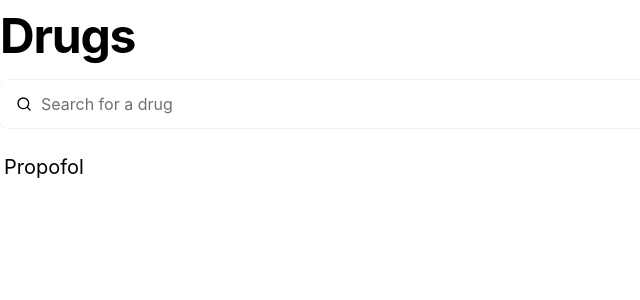
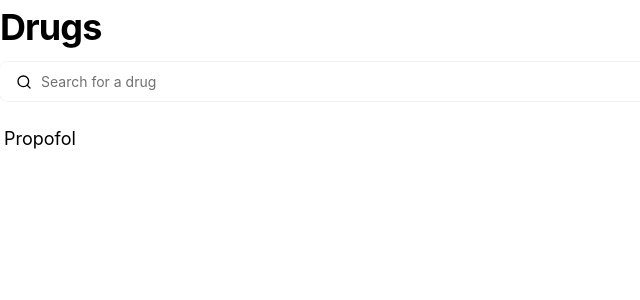
Before and after one commit to ByronGuina/drugly, a Next.js app: page / in a window 1280 px wide. Shown: the top 300 px of the page, without its empty margins (0-640 px from the left). Built offline with nearby package versions, Linux system fonts and the light colour scheme.

Commit message:
Misc typography fixes

```diff
--- a/components/drug-output.tsx
+++ b/components/drug-output.tsx
@@ -9,9 +9,10 @@ type Props = {
 export const DrugOutput = ({ title, value, unit }: Props) => {
     return (
         <div className="py-5 w-40">
-            <h2 className="text-md font-mono">{title}</h2>
-            <p className="tabular font-sans text-xl">
-                <span>{value}</span> <span className="text-md font-mono">{unit}</span>
+            <h2 className="text-sm">{title}</h2>
+            <p className="tabular">
+                <span className="font-bold text-2xl">{value.toFixed(2)}</span>{' '}
+                <span className="text-sm opacity-75">{unit}</span>
             </p>
         </div>
     )
--- a/components/drug-template.tsx
+++ b/components/drug-template.tsx
@@ -24,9 +24,9 @@ export const DrugTemplate = ({ drug }: Props) => {
             <Minus className="self-center" size="3rem" color="#707070" />
             <h1 className="text-4xl font-bold mb-2">{drugName}</h1>
             <div className="flex flex-col items-start space-y-2 mb-6">
-                <label className="text-md font-mono">Weight (kg)</label>
+                <label className="text-sm">Weight (kg)</label>
                 <input
-                    className="px-4 py-2 rounded-lg text-lg bg-byron-background"
+                    className="px-4 py-2 rounded-lg text-md bg-byron-background"
                     min="1"
                     type="number"
                     step={1}
--- a/components/search.tsx
+++ b/components/search.tsx
@@ -8,11 +8,11 @@ type Props = {
 }
 
 export const Search = ({ inputClassNames = '', ...props }: Props) => {
-    const inputStyles = `rounded-lg focus:shadow-outline focus:outline-none py-2 pr-4 pl-10 placeholder-byron-text-light text-byron-text h-12 w-full transition-all duration-100 ease-in-out border border-transparent ${inputClassNames}`
+    const inputStyles = `rounded-lg focus:shadow-outline focus:outline-none py-2 pr-4 pl-10 placeholder-byron-text-light text-byron-text text-sm w-full transition-all duration-100 ease-in-out border border-transparent ${inputClassNames}`
     return (
         <div className="relative shadow-xs rounded-lg mb-4">
             <div className="absolute pointer-events-none inset-y-0 left-0 pl-4 flex items-center">
-                <SearchIcon className="pointer-events-none w-4 h-4 stroke-current" />
+                <SearchIcon className="pointer-events-none w-4 h-4 placeholder-byron-text stroke-current" />
             </div>
 
             <input {...props} className={inputStyles} />
--- a/pages/index.tsx
+++ b/pages/index.tsx
@@ -41,10 +41,11 @@ const IndexPage = () => {
         //     </motion.a>
         // </Link>
         <motion.div
+            key={drug}
             onClick={() => setSelectedDrug(drug)}
             initial={{ opacity: 0, y: 10 }}
             animate={{ opacity: 1, y: 0 }}
-            className="text-xl py-2 px-1"
+            className="text-lg py-2 px-1"
         >
             {sentenceCase(drug)}
         </motion.div>
@@ -62,7 +63,7 @@ const IndexPage = () => {
             transition={{ type: 'tween', ease: 'easeOut', duration: 0.45 }}
             className="layout"
         >
-            <motion.h1 className="mb-2 text-5xl font-bold tracking-tight inline-block" layoutId="drugs">
+            <motion.h1 className="mb-2 text-4xl font-bold tracking-tight inline-block" layoutId="drugs">
                 Drugs
             </motion.h1>
 
@@ -108,7 +109,7 @@ const DrugModal = ({ drug, setOpen }: DrugModalProps) => {
                 damping: 22,
                 stiffness: 200,
             }}
-            className="drug left-0 absolute rounded-xl shadow-xl h-screen"
+            className="drug left-0 absolute rounded-xl shadow-xs h-screen"
         >
             <DrugTemplate drug={drug} />
         </motion.div>
--- a/styles/base.css
+++ b/styles/base.css
@@ -32,7 +32,7 @@ html {
 
 .drug {
     background-color: #ffffff;
-    top: 10ch;
+    top: 4ch;
     padding: 2ch;
     padding-top: 0;
 }
```
